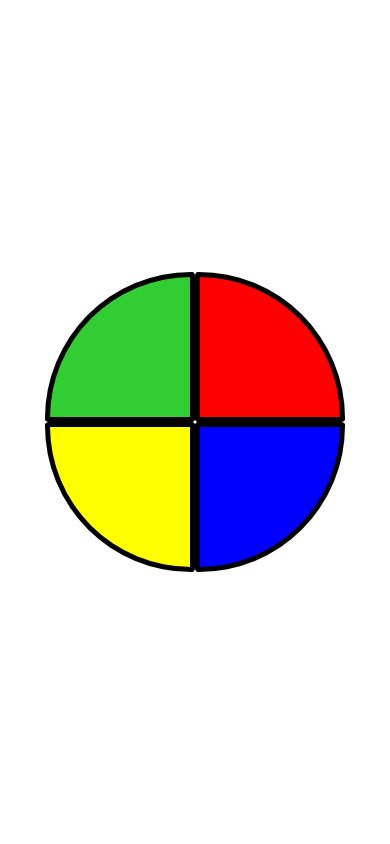
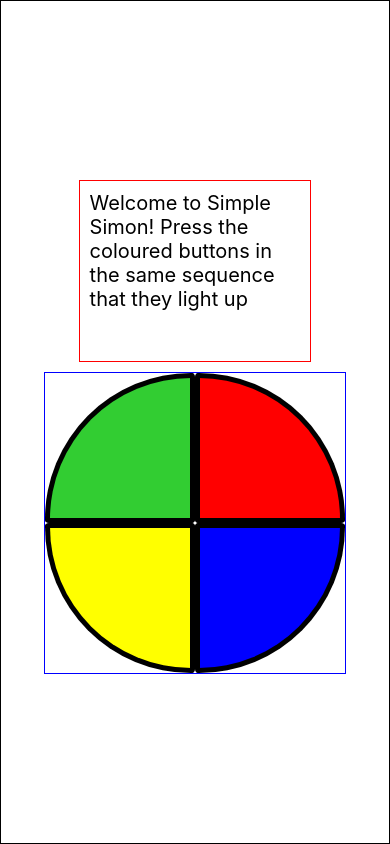
Before and after one commit to NMeyer8386/assign3, a React Native app: screen / in a window 390 px wide. Built offline with nearby package versions, Linux system fonts and the light colour scheme.

Commit message:
button callback is functional

```diff
--- a/App.js
+++ b/App.js
@@ -3,22 +3,27 @@ import { Button, StyleSheet, Text, TouchableOpacity, View } from 'react-native';
 
 const bWidth = 5;
 const wHRadius = 150;
+const landingText = "Welcome to Simple Simon! Press the coloured buttons in the same sequence that they light up";
 
 class Light extends Component {
   constructor(props) {
       super(props);
+      this.state = {
+      onPress: props.callback,
+      };
   };
 
   render() {
       return (
           <TouchableOpacity
               style={[this.props.style, {backgroundColor: this.props.color}]}
+              onPress={() => {this.state.onPress()}}
           />
       );
   }
 }
 
-export default class App extends Component {
+class Simon extends Component {
   constructor(props) {
       super(props);
       this.state = {
@@ -31,25 +36,25 @@ export default class App extends Component {
           startEnabled: true,
       };
   }
+
+  pressed = () => {
+    console.log('pressed');
+  }
+
   render(){
   return (
-    <View style={styles.container}>
+    <View style={styles.vertContainer}>
 
       {/* top half of funny buttons */}
       <View style={styles.topHalf}>
-        <Light style={styles.topLeft} color={this.state.topLeftColor}/>
-        <Light style={styles.topRight} color={this.state.topRightColor}/>
+        <Light style={styles.topLeft} color={this.state.topLeftColor} callback={this.pressed}/>
+        <Light style={styles.topRight} color={this.state.topRightColor} callback={this.pressed}/>
       </View>
 
       {/* bottom half of funny buttons */}
       <View style={styles.bottomHalf}>
-        <Light style={styles.bottomLeft} color={this.state.bottomLeftColor}/>
-        <Light style={styles.bottomRight} color={this.state.bottomRightColor}/>
-      </View>
-
-      {/* start button */}
-      <View>
-
+        <Light style={styles.bottomLeft} color={this.state.bottomLeftColor} callback={this.pressed}/>
+        <Light style={styles.bottomRight} color={this.state.bottomRightColor} callback={this.pressed}/>
       </View>
 
     </View>
@@ -57,14 +62,53 @@ export default class App extends Component {
   }
 }
 
+export default class App extends Component {
+
+  render() {
+    return(
+      <View style={styles.container}>
+        <View style={styles.landingTextBox}>
+          <Text style={styles.landingText}>{landingText}</Text>
+        </View>
+        <Simon/>
+      </View>
+
+    );
+  }
+}
+
 const styles = StyleSheet.create({
+
   container: {
     flex: 1,
     backgroundColor: '#fff',
     alignItems: 'center',
     justifyContent: 'center',
     flexDirection: 'column',
+    borderWidth: 1,
+    borderColor: 'black',
     },
+
+  vertContainer: {
+    flexDirection: 'column',
+    borderWidth: 1,
+    borderColor: 'blue',
+    },
+
+  landingTextBox: {
+    textAlign: 'center',
+    padding: 10,
+    paddingBottom: 50,
+    margin: 10,
+    width: '60%',
+    borderWidth: 1,
+    borderColor: 'red',
+  },
+
+  landingText: {
+    fontSize: 20,
+  },
+
   topLeft: {
     borderTopLeftRadius: wHRadius, //top left
     width: wHRadius,
@@ -72,6 +116,7 @@ const styles = StyleSheet.create({
     borderWidth: bWidth,
     borderRadius: 4,
   },
+
   topRight: {
     borderTopRightRadius: wHRadius, //top right
     width: wHRadius,
@@ -79,6 +124,7 @@ const styles = StyleSheet.create({
     borderWidth: bWidth,
     borderRadius: 4,
   },
+
   bottomLeft: {
     borderBottomLeftRadius: wHRadius, //bottom left
     width: wHRadius,
@@ -86,6 +132,7 @@ const styles = StyleSheet.create({
     borderWidth: bWidth,
     borderRadius: 4,
   },
+
   bottomRight: {
     borderBottomRightRadius: wHRadius, //bottom left
     width: wHRadius,
@@ -93,10 +140,13 @@ const styles = StyleSheet.create({
     borderWidth: bWidth,
     borderRadius: 4,
   },
+
   topHalf: {
     flexDirection: 'row',
   },
+
   bottomHalf: {
     flexDirection: 'row',
   },
+
 });
```
